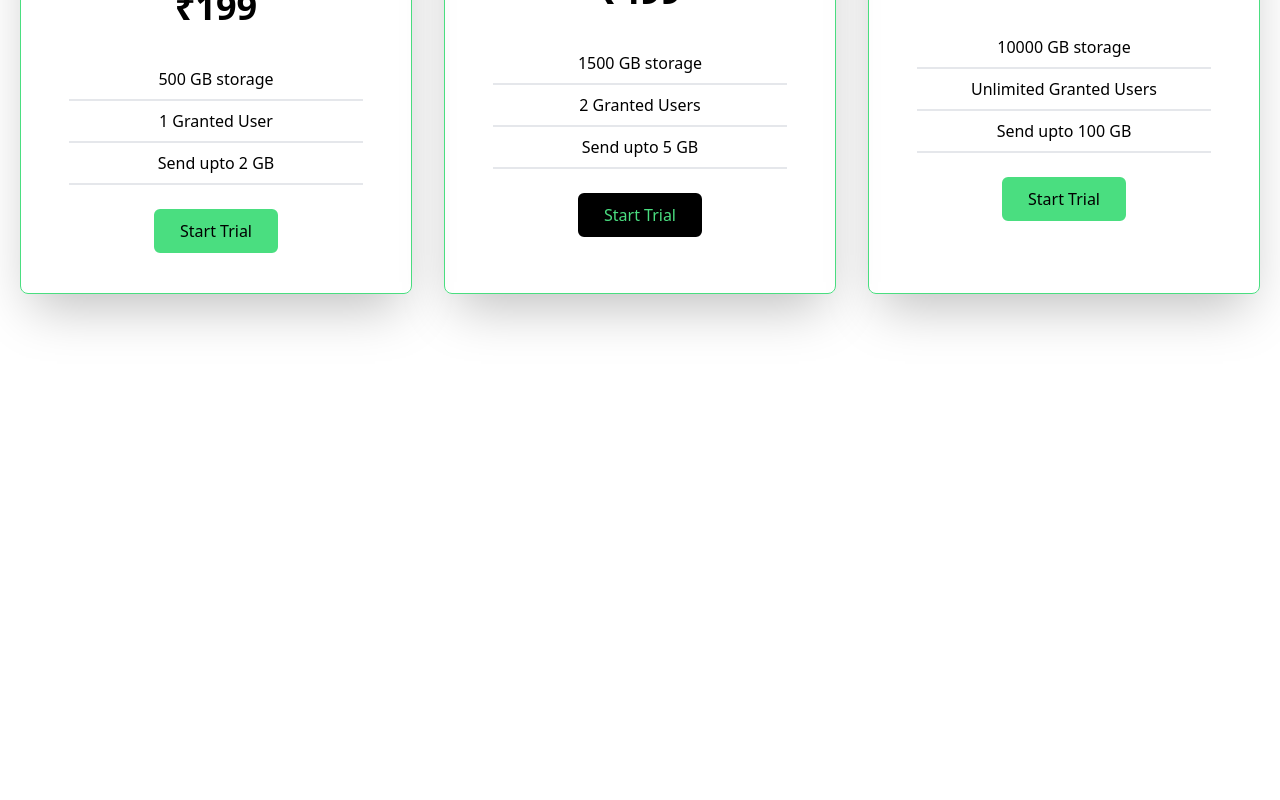
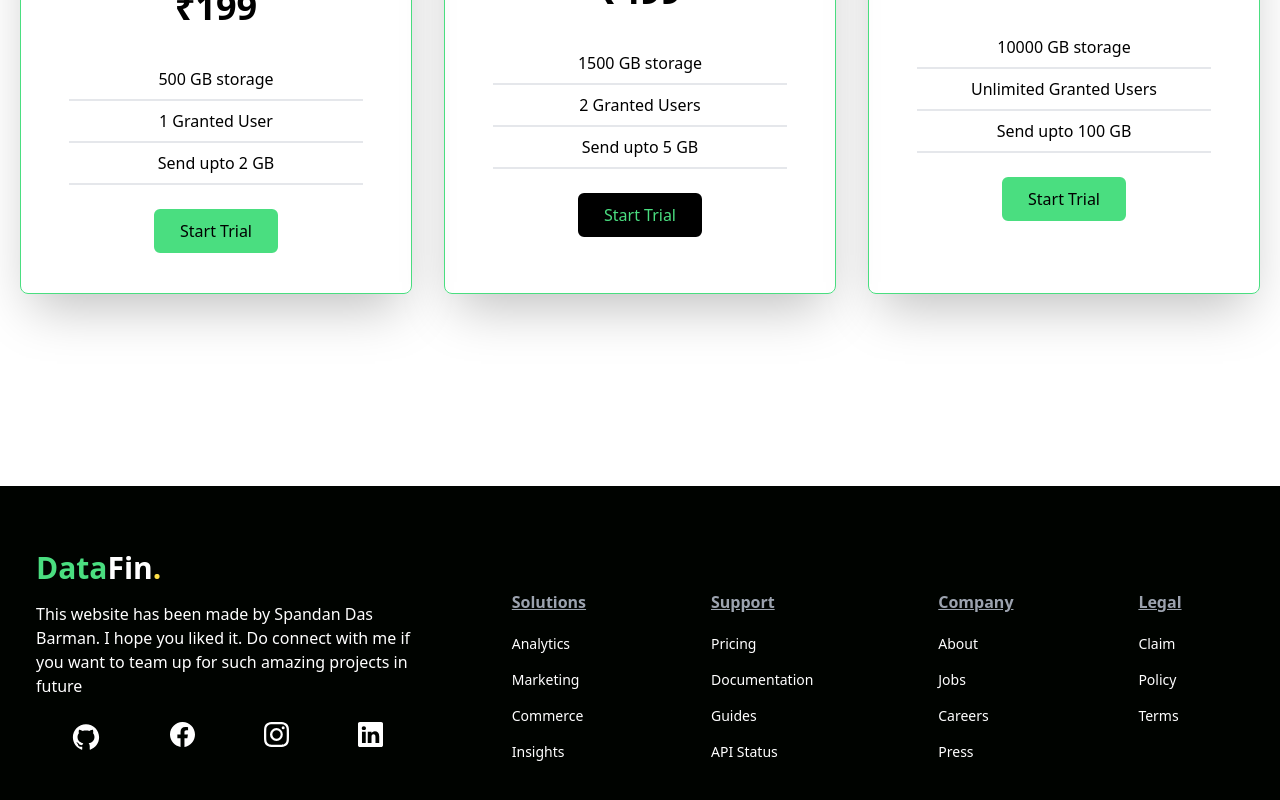
Before and after one commit to spandandb/Data-Finance-UI, a React (Create React App) app: page / in a window 1280 px wide. Shown: the part 1978-2778 px from the top of the page. Before the commit the page ends 2464 px from the top, so only its background shows below. Built offline with nearby package versions, Linux system fonts and the light colour scheme.

Commit message:
footer section ready

```diff
--- a/src/App.jsx
+++ b/src/App.jsx
@@ -3,6 +3,7 @@ import Hero from './components/Hero';
 import Analytics from './components/Analytics';
 import Newsletter from './components/Newsletter';
 import Cards from './components/Cards';
+import Footer from './components/Footer';
 
 function App() {
   return (
@@ -12,6 +13,7 @@ function App() {
       <Analytics />
       <Newsletter />
       <Cards />
+      <Footer />
     </div>
   );
 }
--- /dev/null
+++ b/src/components/Footer.jsx
@@ -0,0 +1,98 @@
+import React from 'react';
+import { AiFillGithub } from 'react-icons/ai';
+import { BsFacebook, BsLinkedin, BsInstagram } from 'react-icons/bs';
+
+export default function Footer() {
+  return (
+    <div className='w-full bg-[#000300]'>
+      <div className='max-w-[1240px] mx-auto py-16 px-4 grid lg:grid-cols-3 gap-8 text-white'>
+        <div className=''>
+          <h1 className='text-3xl font-bold text-green-400 mb-4'>
+            Data<span className='text-white'>Fin</span>
+            <span className='text-yellow-300'>.</span>
+          </h1>
+          <p className='font-normal my-4'>
+            This website has been made by Spandan Das Barman. I hope you liked
+            it. Do connect with me if you want to team up for such amazing
+            projects in future
+          </p>
+          <div className='flex justify-around my-6'>
+            <a
+              href='https://github.com/spandandb'
+              target='_blank'
+              rel='noreferrer'
+            >
+              <AiFillGithub size={30} className='hover:text-green-400' />
+            </a>
+            <a
+              href='https://www.facebook.com/spandan.dasbarman'
+              target='_blank'
+              rel='noreferrer'
+            >
+              <BsFacebook size={25} className='hover:text-green-400' />
+            </a>
+            <a
+              href='https://www.instagram.com/spandy_db/'
+              target='_blank'
+              rel='noreferrer'
+            >
+              <BsInstagram size={25} className='hover:text-green-400' />
+            </a>
+            <a
+              href='https://www.linkedin.com/in/spandan-das-barman-ba0970239/'
+              target='_blank'
+              rel='noreferrer'
+            >
+              <BsLinkedin size={25} className='hover:text-green-400' />
+            </a>
+          </div>
+        </div>
+        <div className='lg:col-span-2 flex justify-around mt-10'>
+          <div>
+            <h6 className='font-semibold underline text-gray-400 mb-3'>
+              Solutions
+            </h6>
+            <ul>
+              <li className='py-2 text-sm'>Analytics</li>
+              <li className='py-2 text-sm'>Marketing</li>
+              <li className='py-2 text-sm'>Commerce</li>
+              <li className='py-2 text-sm'>Insights</li>
+            </ul>
+          </div>
+          <div>
+            <h6 className='font-semibold underline text-gray-400 mb-3'>
+              Support
+            </h6>
+            <ul>
+              <li className='py-2 text-sm'>Pricing</li>
+              <li className='py-2 text-sm'>Documentation</li>
+              <li className='py-2 text-sm'>Guides</li>
+              <li className='py-2 text-sm'>API Status</li>
+            </ul>
+          </div>
+          <div>
+            <h6 className='font-semibold underline text-gray-400 mb-3'>
+              Company
+            </h6>
+            <ul>
+              <li className='py-2 text-sm'>About</li>
+              <li className='py-2 text-sm'>Jobs</li>
+              <li className='py-2 text-sm'>Careers</li>
+              <li className='py-2 text-sm'>Press</li>
+            </ul>
+          </div>
+          <div>
+            <h6 className='font-semibold underline text-gray-400 mb-3'>
+              Legal
+            </h6>
+            <ul>
+              <li className='py-2 text-sm'>Claim</li>
+              <li className='py-2 text-sm'>Policy</li>
+              <li className='py-2 text-sm'>Terms</li>
+            </ul>
+          </div>
+        </div>
+      </div>
+    </div>
+  );
+}
```
